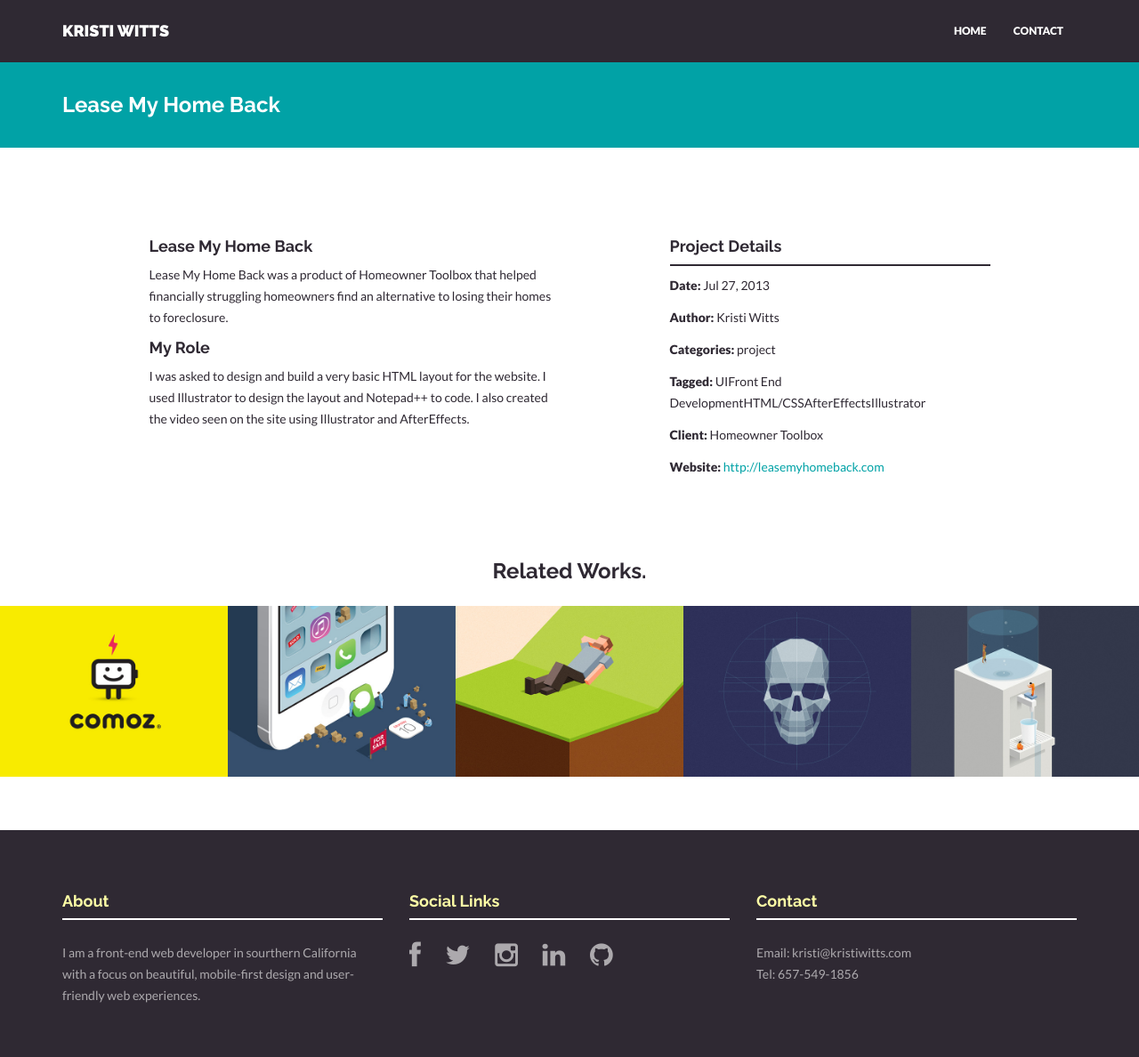
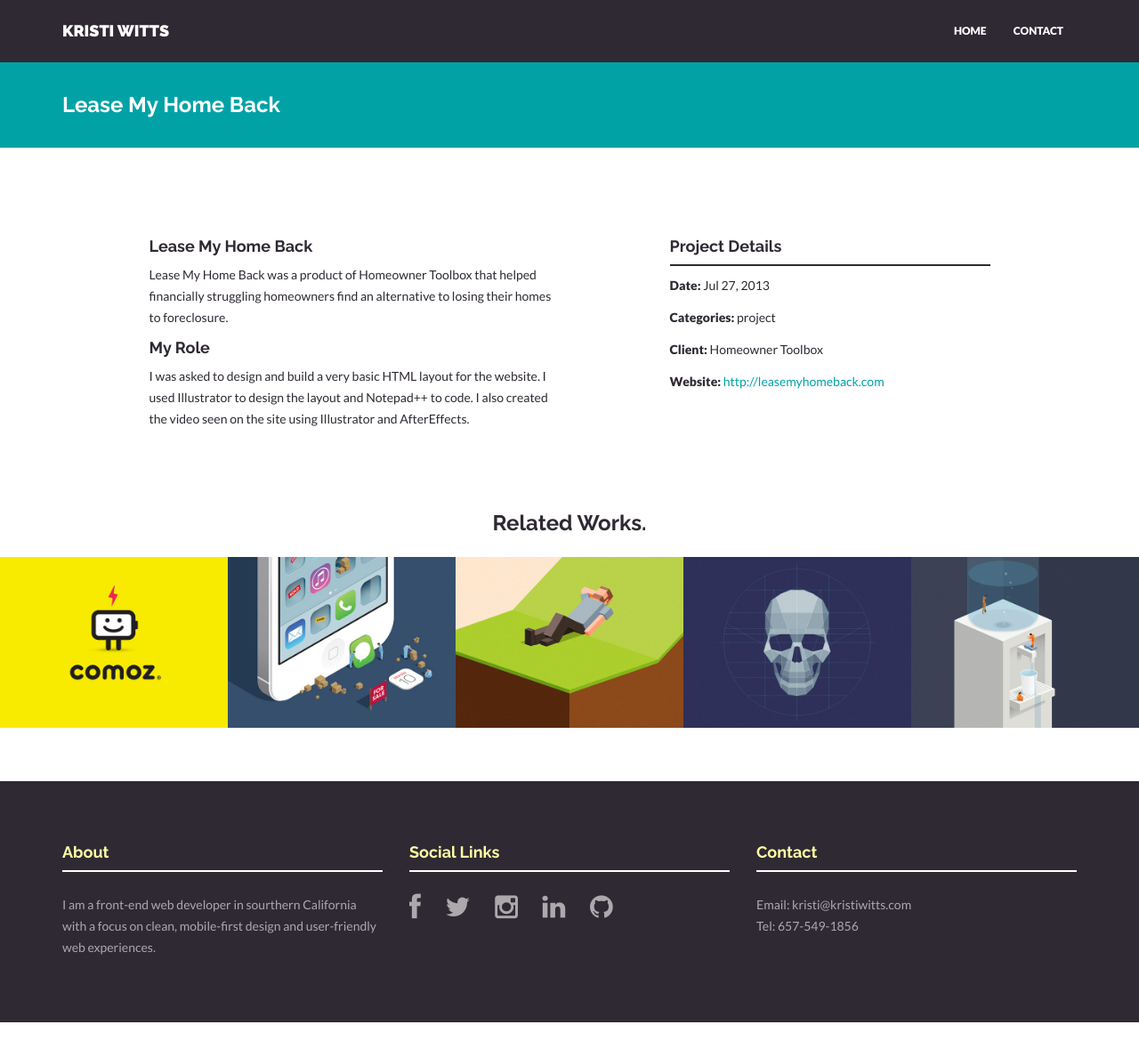
Before and after one commit to kwitts/kwitts.github.io, a Jekyll site: the page built from _posts/project/2015-07-27-lease-my-home-back.markdown, in a window 1280 px wide and 1203 px high. Shown: the top 1188 px of the window at 89% size. Built offline with Jekyll 4.4.1, drawn with Linux system fonts in a browser that asks for light colours; nearby versions of some CDN libraries.

Commit message:
portfolio edit

```diff
--- a/_config.yml
+++ b/_config.yml
@@ -95,7 +95,7 @@
     img: client04.png
 
 # Short text about your company. Shown in footer on every page and also separately on Home and Contact page.
-about: "I am a front-end web developer in sourthern California with a focus on beautiful, mobile-first design and user-friendly web experiences."
+about: "I am a front-end web developer in sourthern California with a focus on clean, mobile-first design and user-friendly web experiences."
 
 # Testimonial content. Shown on Home and About page.
 testimonial:
--- a/_layouts/project.html
+++ b/_layouts/project.html
@@ -20,9 +20,7 @@
             <h4>Project Details</h4>
             <div class="hline"></div>
             <p><b>Date:</b> {{ page.date | date: "%b %-d, %Y" }}</p>
-            <p><b>Author:</b> {{ page.author }}</p>
             <p><b>Categories:</b> {{ page.categories }}</p>
-            <p><b>Tagged:</b> {{ page.tagged }}</p>
             <p><b>Client:</b> {{ page.client }}</p>
             <p><b>Website:</b> <a href="{{ page.website }}">{{ page.website }}</a></p>
         </div>
--- a/_posts/project/2015-07-27-lease-my-home-back.markdown
+++ b/_posts/project/2015-07-27-lease-my-home-back.markdown
@@ -7,12 +7,6 @@
 - project
 img: portfolio1.jpg
 thumb: thumb01.jpg
-tagged:
-- UI
-- Front End Development
-- HTML/CSS
-- AfterEffects
-- Illustrator
 carousel:
 client: Homeowner Toolbox
 website: http://leasemyhomeback.com
--- a/portfolio.html
+++ b/portfolio.html
@@ -7,7 +7,7 @@
 <div class="container mtb">
     <div class="row">
         <div class="col-lg-8 col-lg-offset-2 centered">
-            <h2>We create awesome designs to standout your site or product. Check some of our latest works.</h2>
+            <h2>I create Clean, simple, and robust UI/UX experiences. Check out some of my latest works.</h2>
             <br>
             <div class="hline"></div>
         </div>
```
